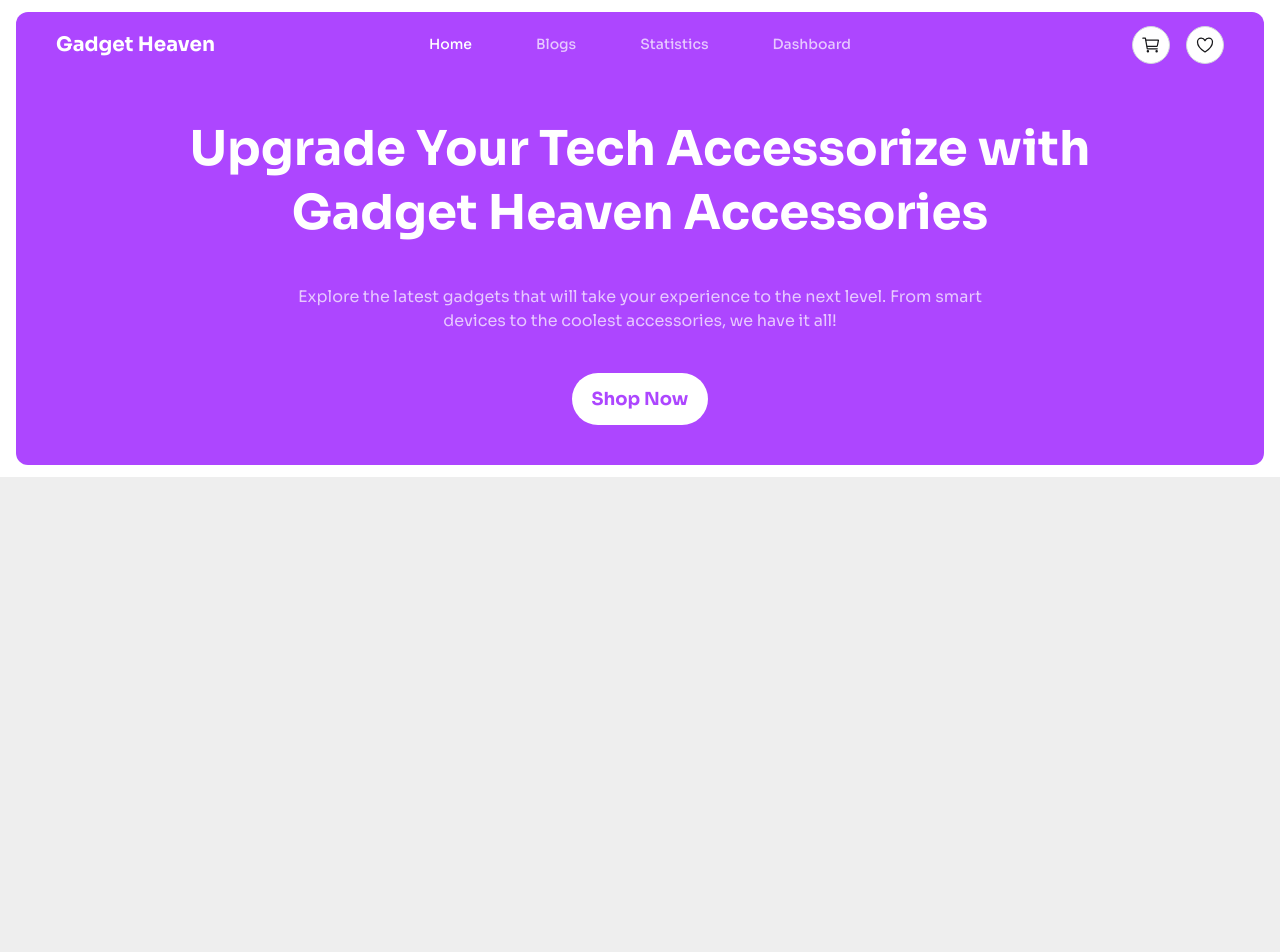
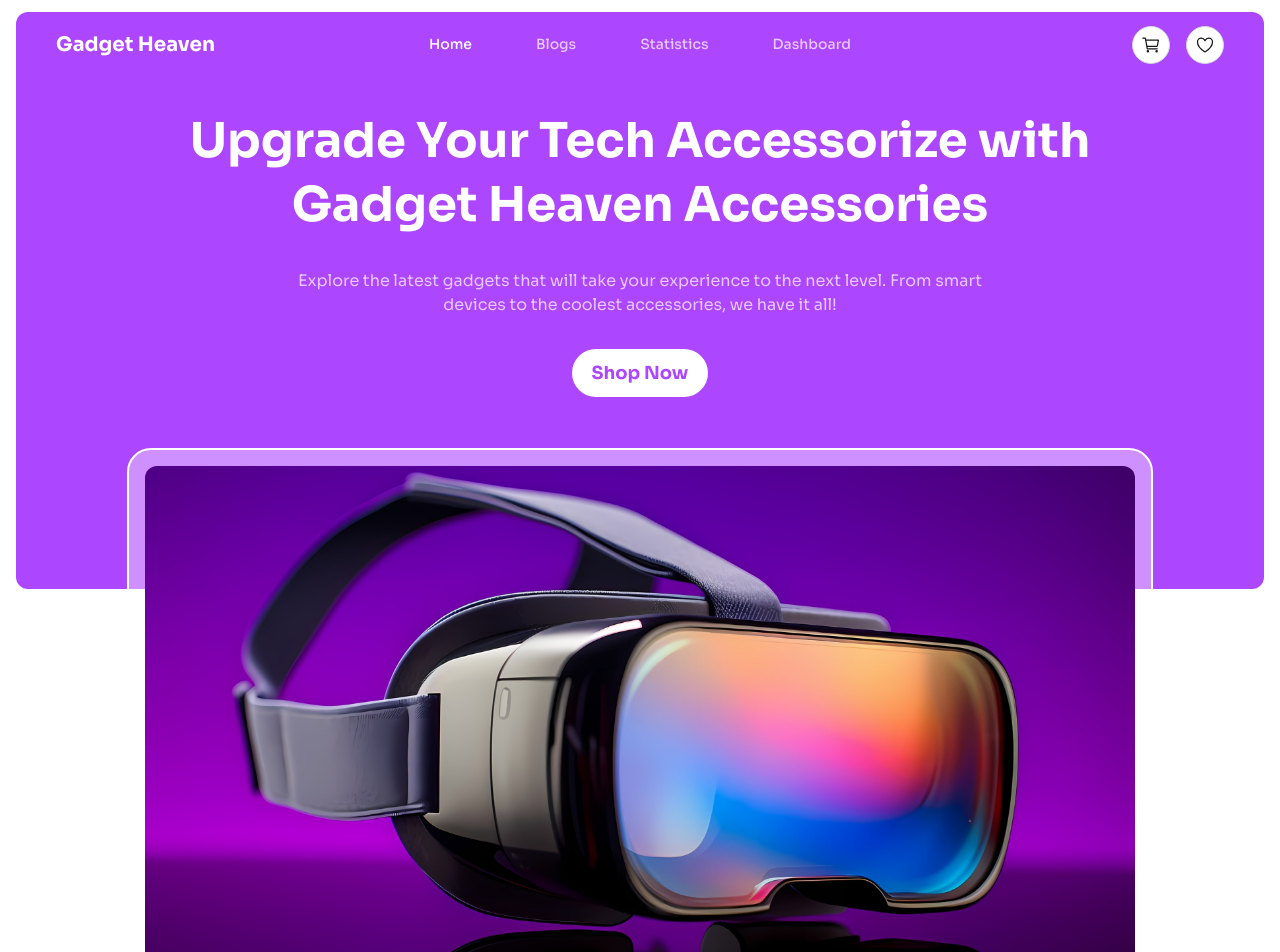
Before and after one commit to programming-hero-web-course-4/b10a8-gadget-heaven-shakil200409, a React (Vite) app: page / in a window 1280 px wide. Shown: the top 952 px of the page. Built offline with nearby package versions, Linux system fonts and the light colour scheme.

Commit message:
Added banner image

```diff
--- a/src/Pages/Home.jsx
+++ b/src/Pages/Home.jsx
@@ -2,6 +2,7 @@ import { Outlet } from "react-router-dom";
 import Footer from "../Components/Footer";
 import Navbar from "../Components/Navbar";
 import { useEffect } from "react";
+import bannerImg from "../assets/banner.jpg";
 
 const Home = () => {
   useEffect(() => {
@@ -9,27 +10,35 @@ const Home = () => {
   }, []);
   return (
     <>
-      <section className="px-4">
-        <div className="bg-purple-500 rounded-xl my-3 max-w overflow-hidden">
+      <section className="px-4 relative flex justify-center">
+        <div className="bg-purple-500 rounded-xl my-3 max-w overflow-hidden ">
           {/* Navbar */}
           <Navbar></Navbar>
-          <div className="px-20 text-center">
-            <h1 className="text-lg md:text-3xl lg:text-5xl font-bold  text-white py-10 lg:leading-16">
+          <div className="px-5 md:px-10 lg:px-20 text-center">
+            <img
+              className="rounded-lg md:hidden"
+              src={bannerImg}
+              alt="Banner"
+            />
+            <h1 className="text-lg md:text-3xl lg:text-5xl font-bold  text-white py-4 md:py-8 lg:leading-16">
               Upgrade Your Tech Accessorize with Gadget Heaven Accessories
             </h1>
-            <p className="text-white/70 px-44 mb-10">
+            <p className="text-white/70 text-sm md:text-base md:px-20 lg:px-44 mb-5 md:mb-8">
               Explore the latest gadgets that will take your experience to the
               next level. From smart devices to the coolest accessories, we have
               it all!
             </p>
-            <button className="px-5 py-3 rounded-full text-lg  font-bold bg-white text-purple-500 mb-10">
+            <button className="px-5 py-2.5 rounded-full text-sm md:text-base lg:text-lg font-bold bg-white text-purple-500 mb-7 md:mb-28 lg:mb-48">
               Shop Now
             </button>
           </div>
         </div>
+        <div className="absolute hidden md:inline bg-white/40 border-2 m-10 border-white rounded-xl md:rounded-3xl p-4 z-50 top-94 md:top-86 lg:top-102">
+          <div className="banner-img md:h-[320px] md:w-[620px] lg:h-[505px] lg:w-[990px] mx-auto rounded-lg md:rounded-xl bg-center bg-cover"></div>
+        </div>
       </section>
       {/* Dynamic section */}
-      <section className="bg-base-300 min-h-[calc(100vh-65px)] max-w p-4">
+      <section className="min-h-[calc(100vh-65px)] max-w p-4">
         <Outlet />
       </section>
 
--- a/src/index.css
+++ b/src/index.css
@@ -11,7 +11,10 @@
 .nav-icon {
   @apply border border-gray-300 bg-white rounded-full p-2;
 }
-
 .max-w {
   @apply max-w-[1280px] mx-auto;
 }
+.banner-img {
+  background-image: url("/src/assets/banner.jpg");
+  background-repeat: no-repeat;
+}
```
